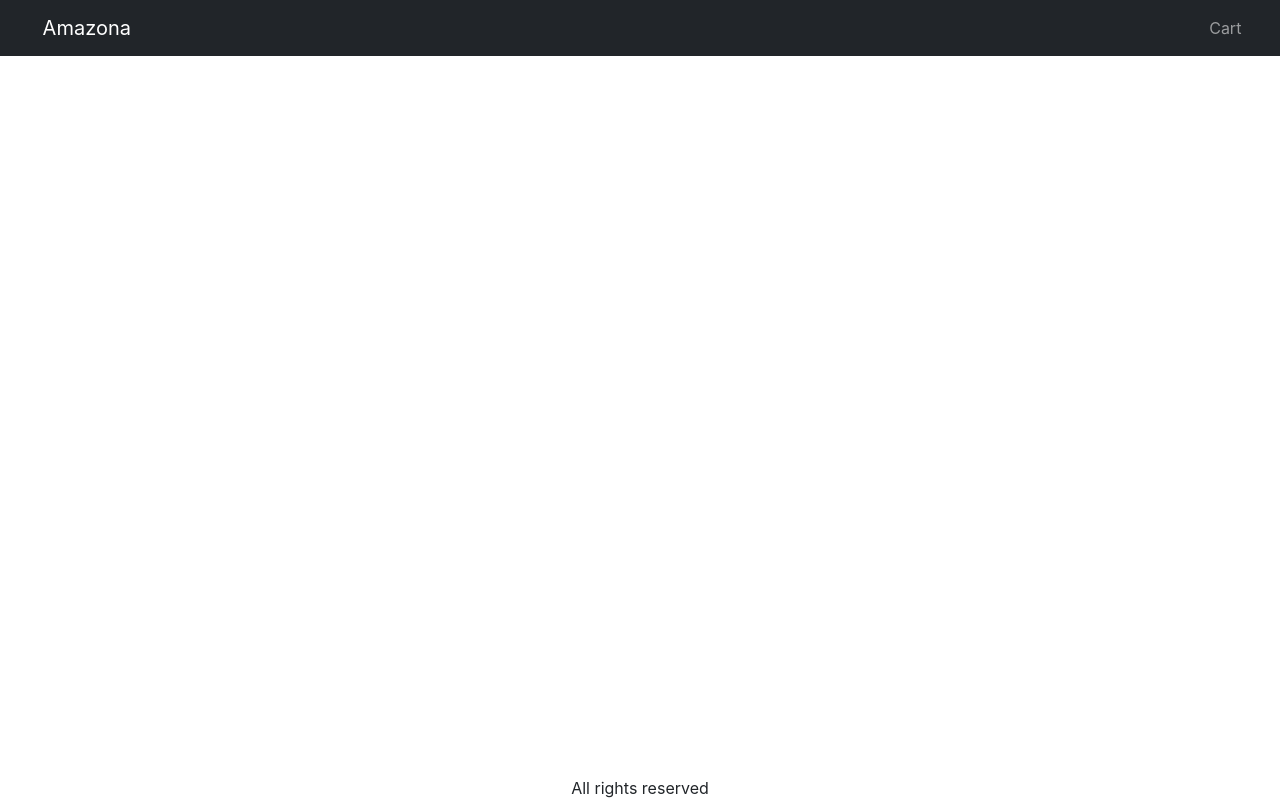
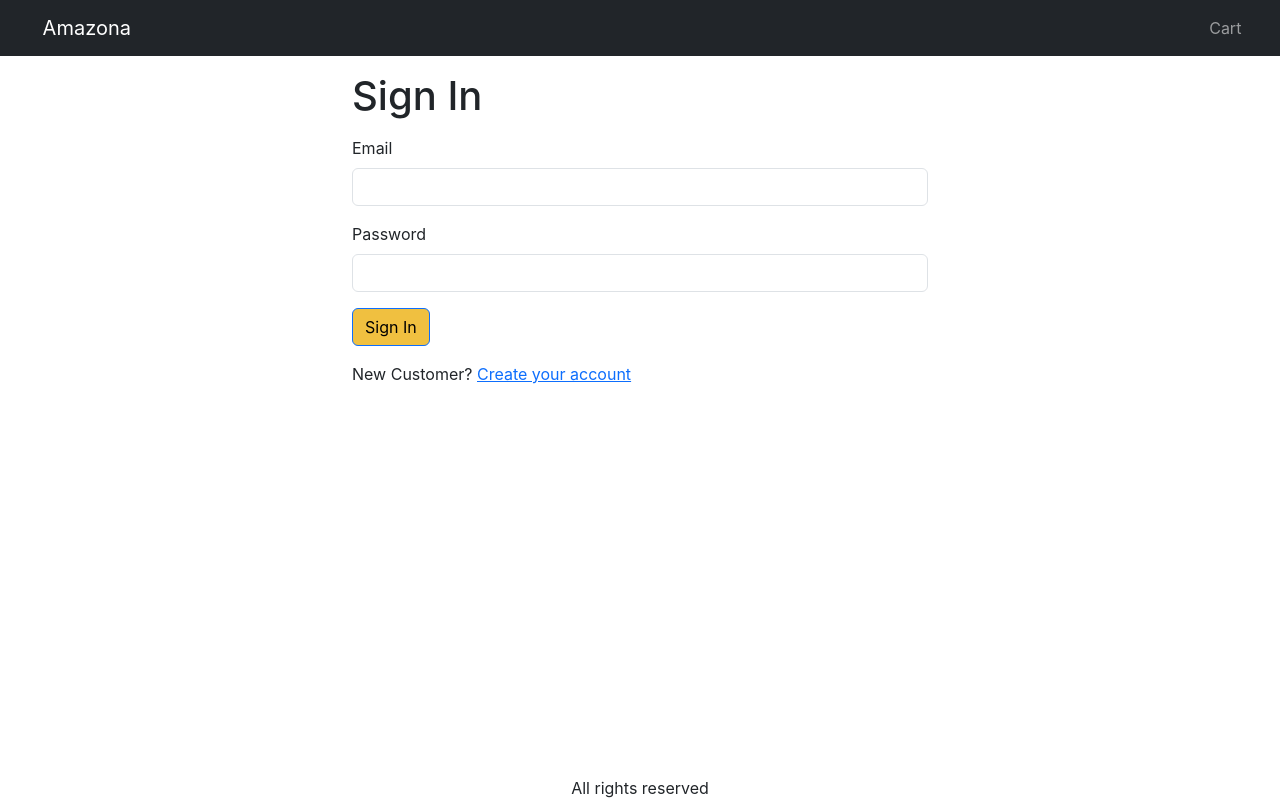
Before and after one commit to tiffanychang-fr/mern-amazona, a React (Create React App) app in the folder frontend/: page /signin in a window 1280 px wide. Built offline with nearby package versions, Linux system fonts and the light colour scheme.

Commit message:
create sign in screen

```diff
--- a/frontend/src/App.js
+++ b/frontend/src/App.js
@@ -3,6 +3,7 @@
 import HomeScreen from "./screens/HomeScreen";
 import ProductScreen from "./screens/ProductScreen";
 import CartScreen from "./screens/CartScreen";
+import SigninScreen from "./screens/SigninScreen";
 import { Navbar, Container, Nav, Badge } from "react-bootstrap";
 import { LinkContainer } from "react-router-bootstrap";
 import { Link } from "react-router-dom";
@@ -39,6 +40,7 @@
             <Routes>
               <Route path="/product/:slug" element={<ProductScreen />} />
               <Route path="/cart" element={<CartScreen />} />
+              <Route path="/signin" element={<SigninScreen />} />
               <Route path="/" element={<HomeScreen />} />
             </Routes>
           </Container>
--- a/frontend/src/index.css
+++ b/frontend/src/index.css
@@ -51,3 +51,7 @@
 .img-thumbnail {
   height: 80px;
 }
+
+.small-container {
+  max-width: 600px;
+}
--- /dev/null
+++ b/frontend/src/screens/SigninScreen.js
@@ -0,0 +1,38 @@
+import React from "react";
+import { Container, Form, Button } from "react-bootstrap";
+import { Link, useLocation } from "react-router-dom";
+import { Helmet } from "react-helmet-async";
+
+function SigninScreen() {
+  const { search } = useLocation();
+  const redirectInUrl = new URLSearchParams(search).get("redirect");
+  const redirect = redirectInUrl ? redirectInUrl : "/";
+
+  return (
+    <Container className="small-container">
+      <Helmet>
+        <title>Sign In</title>
+      </Helmet>
+      <h1 className="my-3">Sign In</h1>
+      <Form>
+        <Form.Group className="mb-3" controlId="email">
+          <Form.Label>Email</Form.Label>
+          <Form.Control type="email" required />
+        </Form.Group>
+        <Form.Group className="mb-3" controlId="password">
+          <Form.Label>Password</Form.Label>
+          <Form.Control type="password" required />
+        </Form.Group>
+        <div className="mb-3">
+          <Button type="submit">Sign In</Button>
+        </div>
+        <div className="mb-3">
+          New Customer?{" "}
+          <Link to={`/signup?redirect=${redirect}`}>Create your account</Link>
+        </div>
+      </Form>
+    </Container>
+  );
+}
+
+export default SigninScreen;
```
